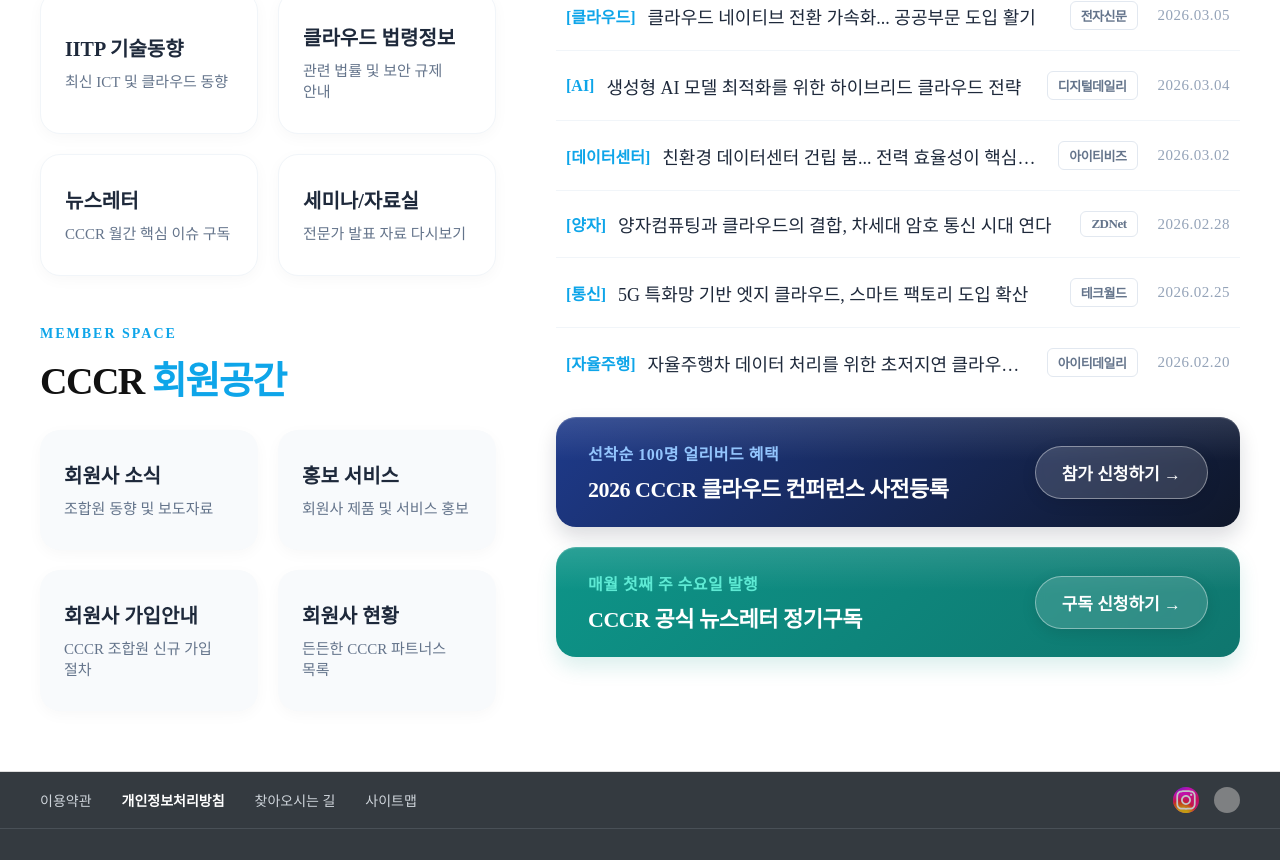
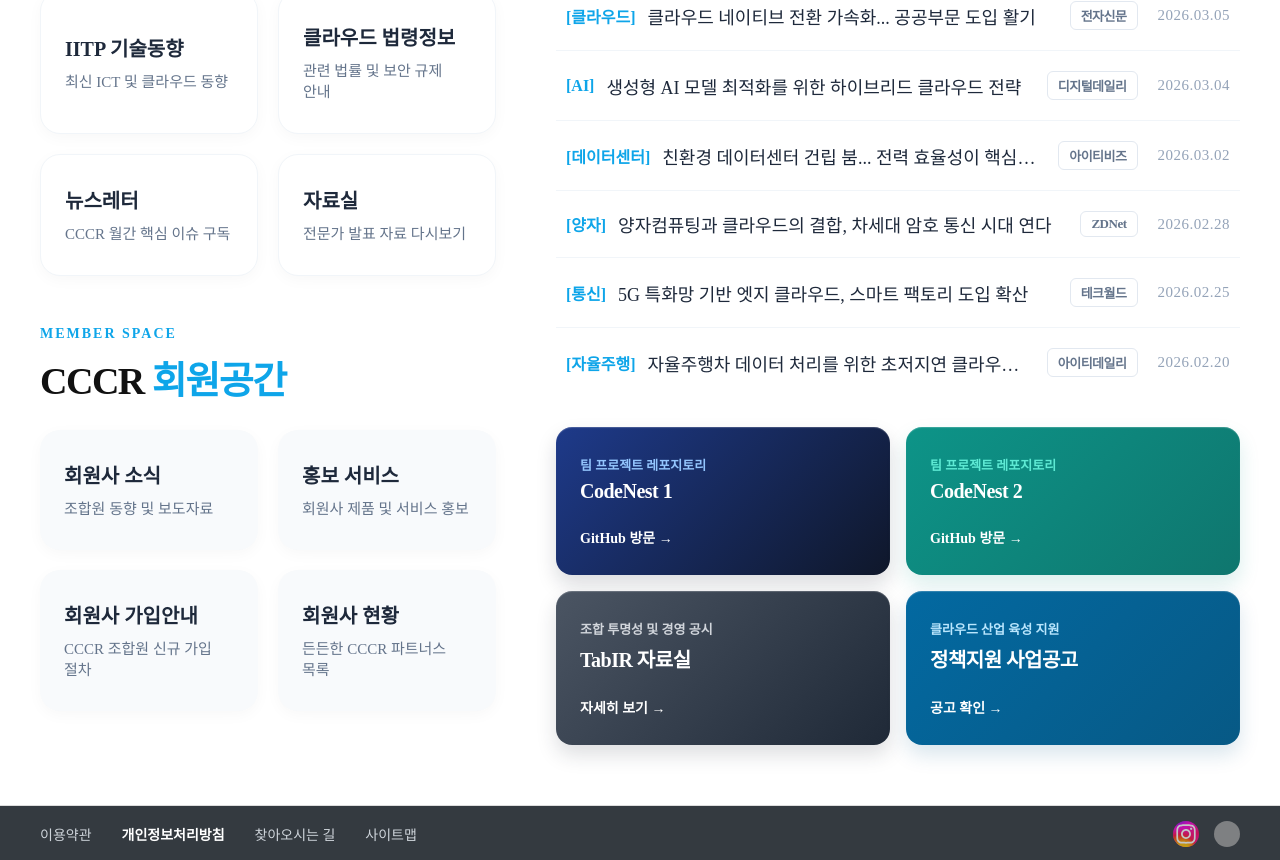
Before and after one commit to DevelopIsHobby/CCCR, a React (Vite) app: page / in a window 1280 px wide. Shown: the part 2698-3558 px from the top of the page. Built offline with nearby package versions, Linux system fonts and the light colour scheme; grey boxes are pictures that could not be loaded.

Commit message:
components

```diff
--- a/src/App.jsx
+++ b/src/App.jsx
@@ -34,6 +34,8 @@ import TrendDetail from './pages/news/TrendDetail';
 import EventDetail from './pages/news/EventDetail';
 import Policy from './pages/news/Policy';
 import TabIR from './pages/news/TabIR';
+import TabIRDetail from './pages/news/TabIRDetail';
+import PolicyDetail from './pages/news/PolicyDetail';
 
 // Members
 import Join from './pages/members/Join';
@@ -111,6 +113,8 @@ function App() {
           <Route path="/news/event/:id" element={<EventDetail />} />
           <Route path="/news/policy" element={<Policy />} />
           <Route path="/news/ir" element={<TabIR />} />
+          <Route path="/news/policy/:id" element={<PolicyDetail />} />
+          <Route path="/news/ir/:id" element={<TabIRDetail />} />
 
           {/* 👇 회원공간 카테고리 라우트 추가 */}
           <Route path="/members/join" element={<Join />} />
--- a/src/components/BoardSection.css
+++ b/src/components/BoardSection.css
@@ -140,6 +140,7 @@
 
 /* 🚀 주황색에서 에메랄드 그린 색상으로 변경 */
 .category-tag.event { background-color: #ecfdf5; color: #059669; }
+.category-tag.ir { background-color: #f3e8ff; color: #9333ea; }
 
 .board-title {
   font-size: 20px;
@@ -236,6 +237,7 @@
 
 /* 🚀 오늘이면서 행사가 있는 날 (에메랄드 그린) */
 .cal-day.today.has-event.event .day-num { background-color: #059669; box-shadow: 0 0 0 2px #fff, 0 0 0 4px #059669; }
+.cal-day.today.has-event.ir .day-num { background-color: #9333ea; box-shadow: 0 0 0 2px #fff, 0 0 0 4px #9333ea; }
 
 .event-dot {
   width: 6px; height: 6px; border-radius: 50%;
@@ -247,6 +249,7 @@
 
 /* 🚀 달력 아래 점 색상 (에메랄드 그린) */
 .event-dot.event { background-color: #10b981; }
+.event-dot.ir { background-color: #a855f7; }
 
 .cal-upcoming {
   border-top: 1px dashed #e2e8f0; padding-top: 25px; margin-top: auto;
@@ -269,6 +272,7 @@
 
 /* 🚀 다가오는 일정 안의 행사 라벨 (에메랄드 그린) */
 .upcoming-item.event .up-date { color: #059669; background-color: #ecfdf5; }
+.upcoming-item.ir .up-date { color: #9333ea; background-color: #f3e8ff; }
 
 .up-desc {
   font-size: 15px; color: #1e293b; font-weight: 500;
--- a/src/components/MemberSpace.css
+++ b/src/components/MemberSpace.css
@@ -112,50 +112,98 @@
 
 
 /* ========================================= */
-/* 🚀 4. 하단 3D 배너 그룹 (라운드 다듬기) */
+/* 🚀 4. 하단 2x2 볼드 & 플랫 배너 그리드 */
 /* ========================================= */
-.ms-banner-group { display: flex; flex-direction: column; gap: 20px; margin-top: 20px; }
-
-.ms-event-banner {
-  display: flex; justify-content: space-between; align-items: center;
-  padding: 24px 32px; border-radius: 20px; /* 곡률 증가 */
-  text-decoration: none; transition: all 0.3s cubic-bezier(0.25, 0.8, 0.25, 1);
-  position: relative; overflow: hidden;
-}
-.ms-event-banner::before {
-  content: ''; position: absolute; top: 0; left: 0; right: 0; height: 40%;
-  background: linear-gradient(to bottom, rgba(255,255,255,0.12), transparent);
-  border-radius: 20px 20px 0 0; pointer-events: none;
-}
-.banner-content { display: flex; flex-direction: column; gap: 6px; z-index: 2; }
-.banner-subtitle { font-size: 16px; font-weight: 700; letter-spacing: 0.5px; }
-.banner-title { margin: 0; font-size: 22px; font-weight: 700; letter-spacing: -0.5px; color: #ffffff; }
-
-.banner-btn {
-  padding: 13px 26px; border-radius: 30px; font-size: 17px; font-weight: 700;
-  transition: all 0.3s ease; white-space: nowrap; z-index: 2;
-  background-color: rgba(255, 255, 255, 0.15); backdrop-filter: blur(4px);
-  border: 1px solid rgba(255, 255, 255, 0.4); color: #ffffff;
-  box-shadow: 0 4px 15px rgba(0, 0, 0, 0.1);
+.ms-banner-grid {
+  display: grid;
+  grid-template-columns: repeat(2, 1fr);
+  gap: 16px;
+  margin-top: 30px;
 }
 
-/* 첫 번째 배너: 다크 네이비 테마 유지 */
-.primary-banner {
+/* 깔끔하고 꽉 찬 컬러 블록 디자인 */
+.ms-action-banner {
+  display: flex;
+  flex-direction: column;
+  justify-content: space-between;
+  padding: 28px 24px;
+  border-radius: 16px;
+  text-decoration: none;
+  transition: all 0.3s cubic-bezier(0.25, 0.8, 0.25, 1);
+  min-height: 140px;
+  box-sizing: border-box;
+  border: none; /* 촌스러운 테두리 제거 */
+}
+
+/* 마우스 올렸을 때 살짝 뜨면서 화살표 이동 */
+.ms-action-banner:hover {
+  transform: translateY(-5px);
+  box-shadow: 0 15px 30px rgba(0, 0, 0, 0.12);
+}
+.ms-action-banner:hover .banner-link {
+  padding-left: 6px;
+}
+
+/* 1. CodeNest 1: 다크 네이비 (원하셨던 색상 1) */
+.banner-github1 {
   background: linear-gradient(135deg, #1e3a8a 0%, #0f172a 100%);
   box-shadow: inset 0 1px 1px rgba(255, 255, 255, 0.2), 0 10px 20px rgba(15, 23, 42, 0.15);
 }
-.primary-banner:hover { transform: translateY(-5px); box-shadow: inset 0 1px 1px rgba(255, 255, 255, 0.3), 0 15px 30px rgba(15, 23, 42, 0.3); }
-.primary-banner .banner-subtitle { color: #93c5fd; }
-.primary-banner:hover .banner-btn { background-color: #ffffff; color: #1e3a8a; transform: translateY(-2px); }
+.banner-github1 .banner-subtitle { color: #93c5fd; }
 
-/* 두 번째 배너: 청록색 테마 유지 */
-.secondary-banner {
+/* 2. CodeNest 2: 딥 청록 (원하셨던 색상 2) */
+.banner-github2 {
   background: linear-gradient(135deg, #0d9488 0%, #0f766e 100%);
   box-shadow: inset 0 1px 1px rgba(255, 255, 255, 0.2), 0 10px 20px rgba(13, 148, 136, 0.15);
 }
-.secondary-banner:hover { transform: translateY(-5px); box-shadow: inset 0 1px 1px rgba(255, 255, 255, 0.3), 0 15px 30px rgba(13, 148, 136, 0.3); }
-.secondary-banner .banner-subtitle { color: #5eead4; }
-.secondary-banner:hover .banner-btn { background-color: #ffffff; color: #0d9488; transform: translateY(-2px); }
+.banner-github2 .banner-subtitle { color: #5eead4; }
+
+/* 3. TabIR: 럭셔리 딥 퍼플 (두 색상과 조화로운 심해 느낌의 보라) */
+.banner-ir {
+  background: linear-gradient(135deg, #4b5563 0%, #1f2937 100%);
+  box-shadow: inset 0 1px 1px rgba(255, 255, 255, 0.2), 0 10px 20px rgba(31, 41, 55, 0.15);
+}
+.banner-ir .banner-subtitle { color: #d1d5db; }
+
+/* 4. 사업공고: 로얄 미드나잇 블루 (무게감 있게 잡아주는 포인트) */
+.banner-policy {
+  background: linear-gradient(135deg, #0369a1 0%, #075985 100%);
+  box-shadow: inset 0 1px 1px rgba(255, 255, 255, 0.2), 0 10px 20px rgba(7, 89, 133, 0.15);
+}
+.banner-policy .banner-subtitle { color: #bae6fd; }
+
+/* 공통: 텍스트 및 링크 스타일 */
+.ms-action-banner .banner-title,
+.ms-action-banner .banner-link {
+  color: #ffffff;
+}
+
+/* 호버 시 디테일: 원하셨던 느낌 그대로 살짝 뜨고 그림자 강조 */
+.ms-action-banner:hover {
+  transform: translateY(-5px);
+  box-shadow: inset 0 1px 1px rgba(255, 255, 255, 0.3), 0 20px 40px rgba(0, 0, 0, 0.2);
+}
+
+.banner-content { display: flex; flex-direction: column; gap: 6px; width: 100%; }
+
+.banner-subtitle {
+  font-size: 13px;
+  font-weight: 600;
+}
+
+.banner-title {
+  margin: 0;
+  font-size: 20px;
+  font-weight: 800;
+  letter-spacing: -0.5px;
+}
+
+.banner-link {
+  margin-top: 24px;
+  font-size: 14px;
+  font-weight: 700;
+  transition: all 0.3s ease;
+}
 
 
 /* ========================================= */
@@ -166,9 +214,6 @@
   .ms-title { font-size: 32px; margin-bottom: 5px; }
   .ms-more-btn-modern { font-size: 16px; margin-bottom: 5px;}
   .member-space-grid { padding: 0 20px; }
-
-  .ms-event-banner { flex-direction: column; align-items: flex-start; gap: 20px; padding: 24px 20px; }
-  .banner-btn { width: 100%; text-align: center; box-sizing: border-box; }
 }
 
 @media (max-width: 812px) {
@@ -183,19 +228,25 @@
   .ms-source-badge { font-size: 12px; }
   .ms-date { font-size: 14px; }
   .ms-news-link { padding: 16px 5px; }
+
+  .ms-banner-grid { gap: 12px; }
 }
 
 @media (max-width: 600px) {
   .ms-section-header { margin-bottom: 10px; }
   .ms-title { font-size: 24px; }
   .ms-left-cards { gap : 30px; }
-  .ms-card-grid { grid-template-columns: 1fr; gap: 15px; } /* 모바일에서 카드 1줄로 세우기 */
+  .ms-card-grid { grid-template-columns: 1fr; gap: 15px; }
   .ms-info-card { padding: 20px 16px; }
   .ms-info-card h4 { font-size: 18px; }
   .ms-info-card p { font-size: 14px; }
 
-  .ms-source-badge, .ms-date { display: none; } /* 모바일에서 우측 정보 숨김 */
-  .ms-banner-group { margin-top : 20px; }
+  .ms-source-badge, .ms-date { display: none; }
+
+  /* 모바일에서는 4개의 배너를 1줄씩 세로로 배치 */
+  .ms-banner-grid { grid-template-columns: 1fr; gap: 12px; margin-top: 20px; }
+  .ms-action-banner { min-height: auto; padding: 22px 20px; }
   .banner-title { font-size: 18px; }
-  .banner-subtitle { font-size: 14px; }
+  .banner-subtitle { font-size: 12px; }
+  .banner-link { margin-top: 16px; }
 }
--- a/src/components/MemberSpace.jsx
+++ b/src/components/MemberSpace.jsx
@@ -16,7 +16,7 @@ const MemberSpace = () => {
     { id: 1, title: 'IITP 기술동향', desc: '최신 ICT 및 클라우드 동향', path: '/news/trend' },
     { id: 2, title: '클라우드 법령정보', desc: '관련 법률 및 보안 규제 안내', path: '/news/law' },
     { id: 3, title: '뉴스레터', desc: 'CCCR 월간 핵심 이슈 구독', path: '/news/newsletter' },
-    { id: 4, title: '세미나/자료실', desc: '전문가 발표 자료 다시보기', path: '/news/event' }
+    { id: 4, title: '자료실', desc: '전문가 발표 자료 다시보기', path: '/news/event' } // 🚀 '자료실'로 변경됨
   ];
 
   const memberInfo = [
@@ -25,12 +25,6 @@ const MemberSpace = () => {
     { id: 3, title: '회원사 가입안내', desc: 'CCCR 조합원 신규 가입 절차', path: '/members/join' },
     { id: 4, title: '회원사 현황', desc: '든든한 CCCR 파트너스 목록', path: '/members/info' }
   ];
-
-  // 🚀 Header에 있는 팝업을 열라고 찌르는(Dispatch) 함수!
-  const handleOpenNewsletter = (e) => {
-    e.preventDefault(); // 페이지 이동을 막음
-    window.dispatchEvent(new Event('openNewsletter')); // 팝업 오픈 신호 발사
-  };
 
   return (
     <div className="member-space-wrapper">
@@ -94,27 +88,43 @@ const MemberSpace = () => {
               ))}
             </ul>
 
-            <div className="ms-banner-group">
-              <Link to="/news/event" className="ms-event-banner primary-banner">
+            {/* 🚀 새로운 4분할 배너 영역 */}
+            <div className="ms-banner-grid">
+              {/* 1. CodeNest 1 */}
+              <a href="https://github.com/" target="_blank" rel="noopener noreferrer" className="ms-action-banner banner-github1">
                 <div className="banner-content">
-                  <span className="banner-subtitle">선착순 100명 얼리버드 혜택</span>
-                  <h4 className="banner-title">2026 CCCR 클라우드 컨퍼런스 사전등록</h4>
+                  <span className="banner-subtitle">팀 프로젝트 레포지토리</span>
+                  <h4 className="banner-title">CodeNest 1</h4>
                 </div>
-                <div className="banner-btn">
-                  참가 신청하기 &rarr;
+                <div className="banner-link">GitHub 방문 &rarr;</div>
+              </a>
+
+              {/* 2. CodeNest 2 */}
+              <a href="https://github.com/" target="_blank" rel="noopener noreferrer" className="ms-action-banner banner-github2">
+                <div className="banner-content">
+                  <span className="banner-subtitle">팀 프로젝트 레포지토리</span>
+                  <h4 className="banner-title">CodeNest 2</h4>
                 </div>
+                <div className="banner-link">GitHub 방문 &rarr;</div>
+              </a>
+
+              {/* 3. TabIR 배너 */}
+              <Link to="/news/ir" className="ms-action-banner banner-ir">
+                <div className="banner-content">
+                  <span className="banner-subtitle">조합 투명성 및 경영 공시</span>
+                  <h4 className="banner-title">TabIR 자료실</h4>
+                </div>
+                <div className="banner-link">자세히 보기 &rarr;</div>
               </Link>
 
-              {/* 🚀 Link를 a 태그로 바꾸고 팝업 호출 이벤트를 달아줍니다! */}
-              <a href="#newsletter" className="ms-event-banner secondary-banner" onClick={handleOpenNewsletter}>
+              {/* 4. 사업공고 배너 */}
+              <Link to="/news/policy" className="ms-action-banner banner-policy">
                 <div className="banner-content">
-                  <span className="banner-subtitle">매월 첫째 주 수요일 발행</span>
-                  <h4 className="banner-title">CCCR 공식 뉴스레터 정기구독</h4>
+                  <span className="banner-subtitle">클라우드 산업 육성 지원</span>
+                  <h4 className="banner-title">정책지원 사업공고</h4>
                 </div>
-                <div className="banner-btn">
-                  구독 신청하기 &rarr;
-                </div>
-              </a>
+                <div className="banner-link">공고 확인 &rarr;</div>
+              </Link>
             </div>
 
           </div>
```
Also changed, not shown: src/components/BoardSection.jsx (+20 -7 lines), src/pages/news/Policy.jsx (+7 -1 lines), src/pages/news/PolicyDetail.jsx (added, +51 -0 lines), src/pages/news/TabIRDetail.jsx (added, +51 -0 lines), 2 other files (tests, documents, lock files or other folders).
